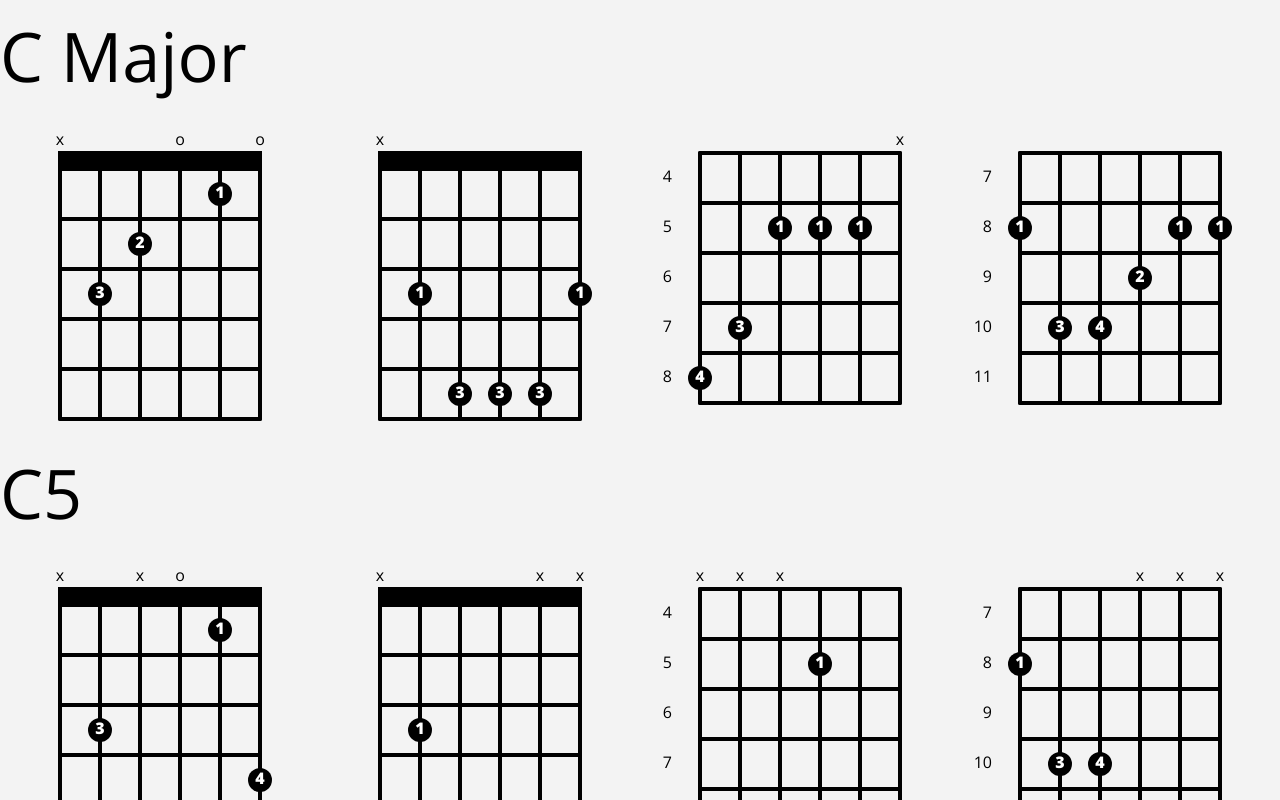
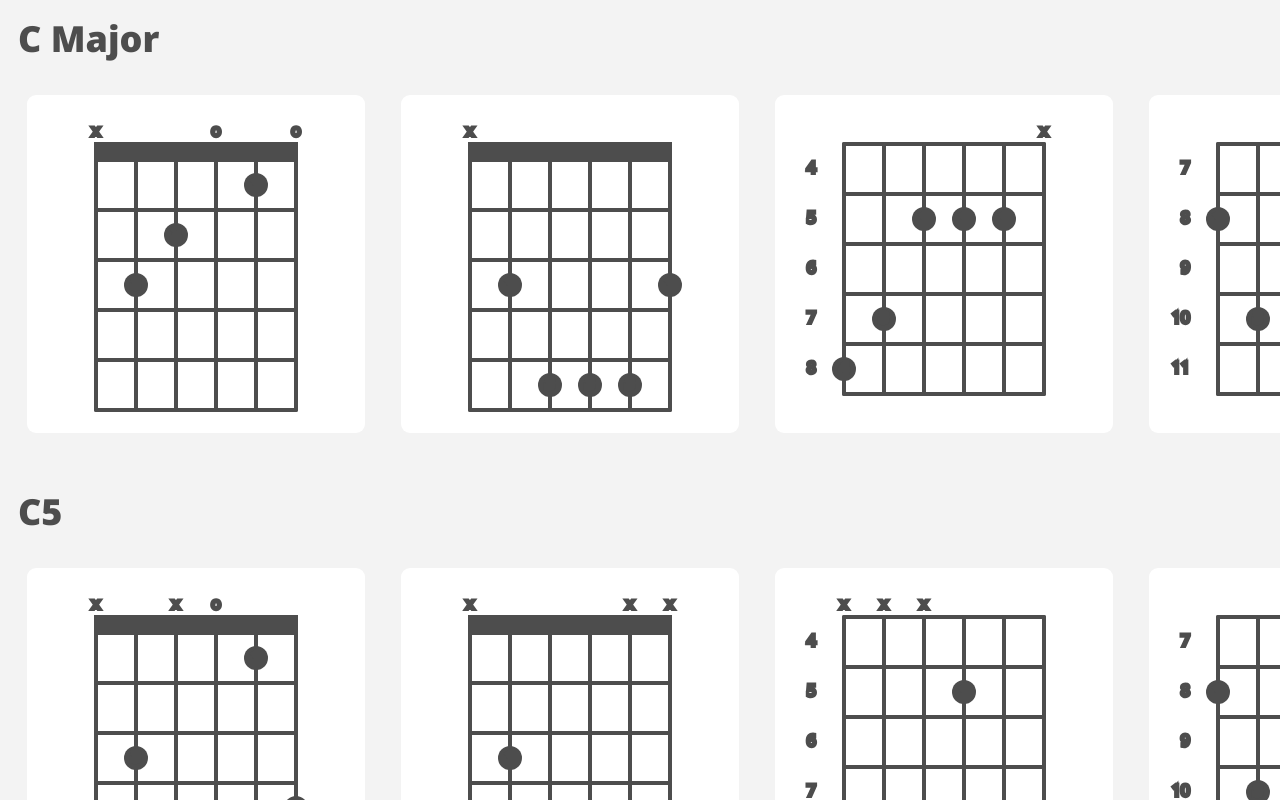
Before and after one commit to bowmanmc/chords, a React (Create React App) app: page / in a window 1280 px wide. Shown: the top 800 px of the page. Built offline with nearby package versions, Linux system fonts and the light colour scheme.

Commit message:
better styling

```diff
--- a/src/App.js
+++ b/src/App.js
@@ -20,9 +20,11 @@ class App extends React.Component {
                         <h2>{chord.name}</h2>
                         <div className="Positions">
                         {chord.positions.map((position, i) => {
-                            return <ChordDiagram key={i} chord={position} onClick={() => {
-                                console.log('You clicked on chord: ' + JSON.stringify(chord) + ' at position: ' + JSON.stringify(position));
-                            }}/>
+                            return (
+                                <div className="Position">
+                                    <ChordDiagram key={i} chord={position} />
+                                </div>
+                            );
                         })}
                         </div>
                     </div>
--- a/src/App.scss
+++ b/src/App.scss
@@ -12,24 +12,44 @@
         overflow-x: hidden;
         width: 100vw;
 
+        h2 {
+            color: $color-txt;
+            font-size: 2.0em;
+            font-weight: bold;
+            margin: 0.5em;
+        }
+
         .Positions {
             -webkit-overflow-scrolling: touch;
             display: block;
+            margin-bottom: 1.0em;
             overflow-y: hidden;
+            padding: 0.5em;
             scroll-snap-destination: 0% 100%;
             scroll-snap-points-x: repeat(100%);
             scroll-snap-type: mandatory;
-
             white-space: nowrap;
 
-            .ChordDiagram {
-                //border: 1px solid red;
+            .Position {
                 display: inline-block;
-                height: 100vw;
-                max-height: 320px;
-                max-width: 320px;
+                margin: 0 0.5em;
+                padding: 0.5em;
                 scroll-snap-align: start;
-                width: 100vw;
+
+                .ChordDiagram {
+                    background: lighten($color-bg, 5%);
+                    border-radius: 0.5em;
+                    height: 100vw;
+                    max-height: 320px;
+                    max-width: 320px;
+                    padding: 0.5em;
+                    width: 100vw;
+
+                    line, circle, rect, text {
+                        fill: $color-txt;
+                        stroke: $color-txt;
+                    }
+                }
             }
         }
     }
```
